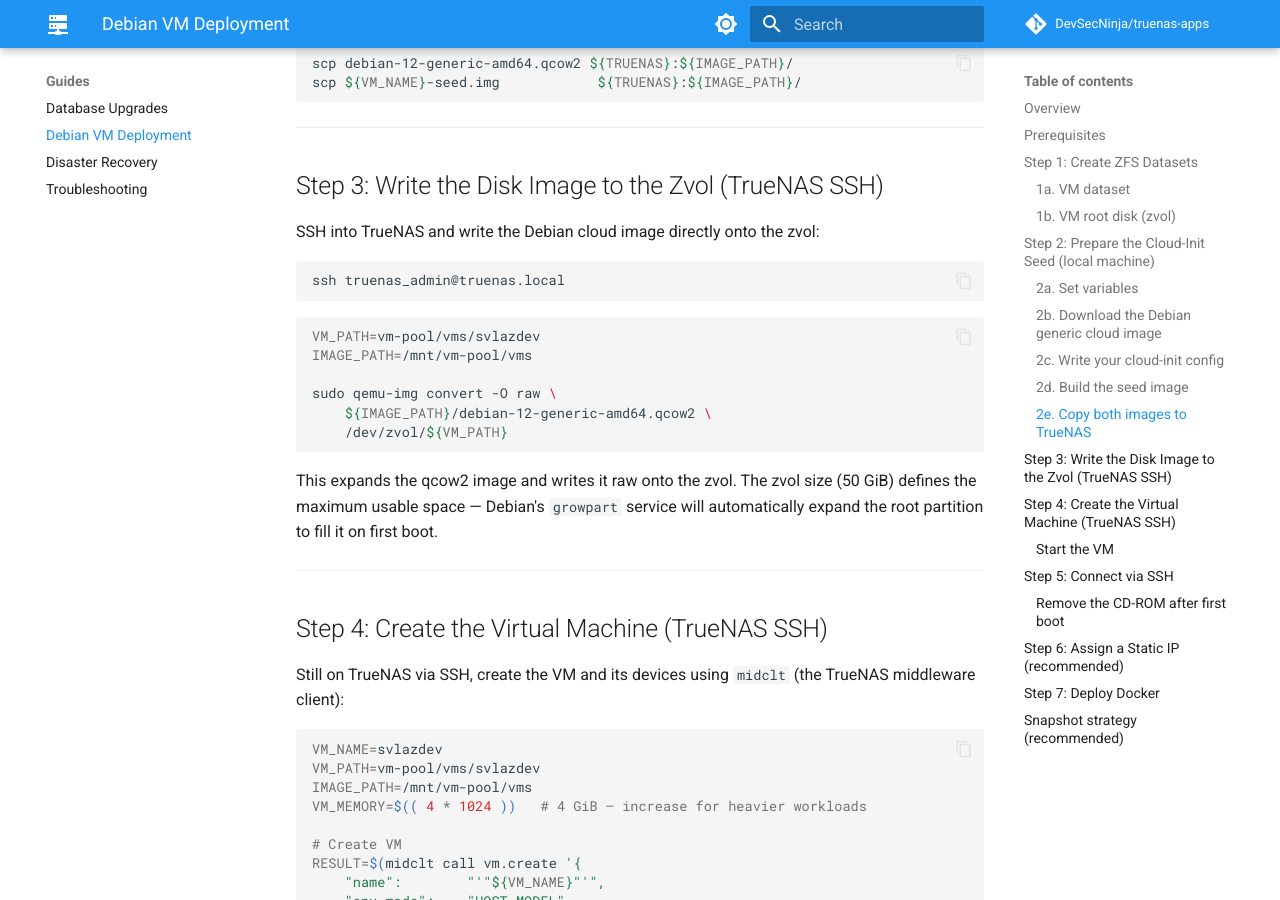
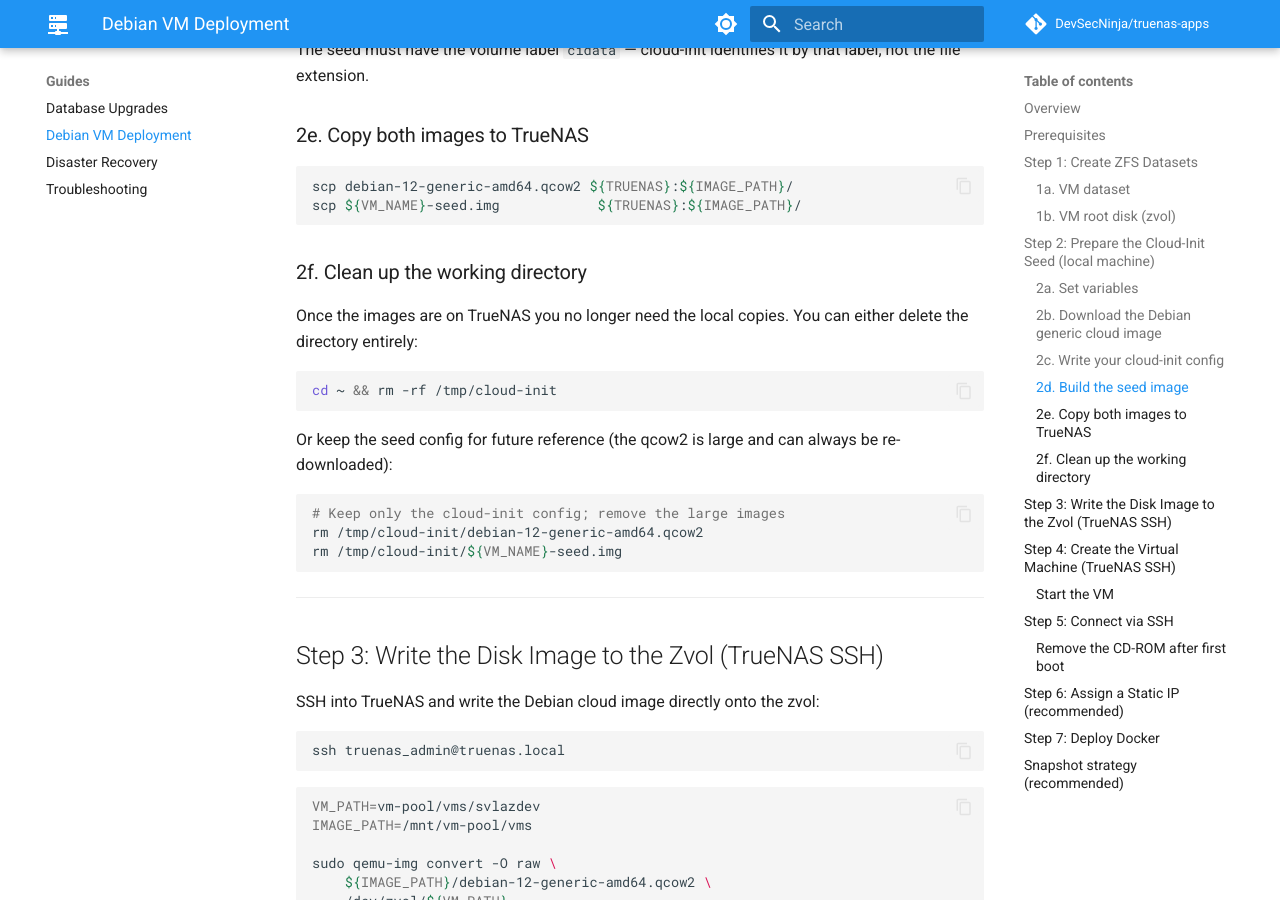
Before and after one commit to DevSecNinja/truenas-apps, an MkDocs documentation site: the page built from docs/VM-DEBIAN.md, in a window 1280 px wide and 900 px high, scrolled down 4233 px. Built offline with MkDocs 1.6.1 and Material for MkDocs 9.7.7, drawn with Linux system fonts in a browser that asks for light colours; comment, search, counter and statistics services are not loaded; some of the changed text lies outside the part shown.

Commit message:
docs: enhance Debian VM guide with cloud-init seed cleanup instructions and shell compatibility notes

````diff
--- a/docs/VM-DEBIAN.md
+++ b/docs/VM-DEBIAN.md
@@ -70,7 +70,13 @@
 
 ## Step 2: Prepare the Cloud-Init Seed (local machine)
 
-All the commands in this section run on your **local machine**, not on TrueNAS.
+All the commands in this section run on your **local machine**, not on TrueNAS. They have been tested in **zsh** (macOS default shell); bash works too.
+
+Start by creating a temporary working directory to keep the generated files together:
+
+```sh
+mkdir -p /tmp/cloud-init && cd /tmp/cloud-init
+```
 
 ### 2a. Set variables
 
@@ -148,6 +154,22 @@
 ```sh
 scp debian-12-generic-amd64.qcow2 ${TRUENAS}:${IMAGE_PATH}/
 scp ${VM_NAME}-seed.img            ${TRUENAS}:${IMAGE_PATH}/
+```
+
+### 2f. Clean up the working directory
+
+Once the images are on TrueNAS you no longer need the local copies. You can either delete the directory entirely:
+
+```sh
+cd ~ && rm -rf /tmp/cloud-init
+```
+
+Or keep the seed config for future reference (the qcow2 is large and can always be re-downloaded):
+
+```sh
+# Keep only the cloud-init config; remove the large images
+rm /tmp/cloud-init/debian-12-generic-amd64.qcow2
+rm /tmp/cloud-init/${VM_NAME}-seed.img
 ```
 
 ---
````
